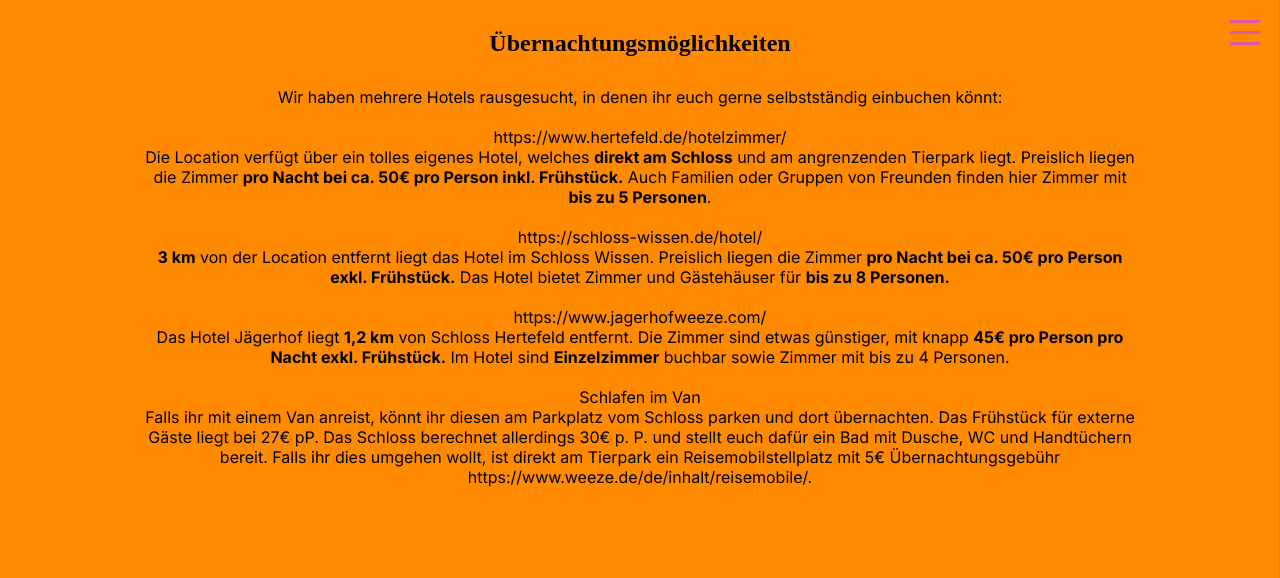
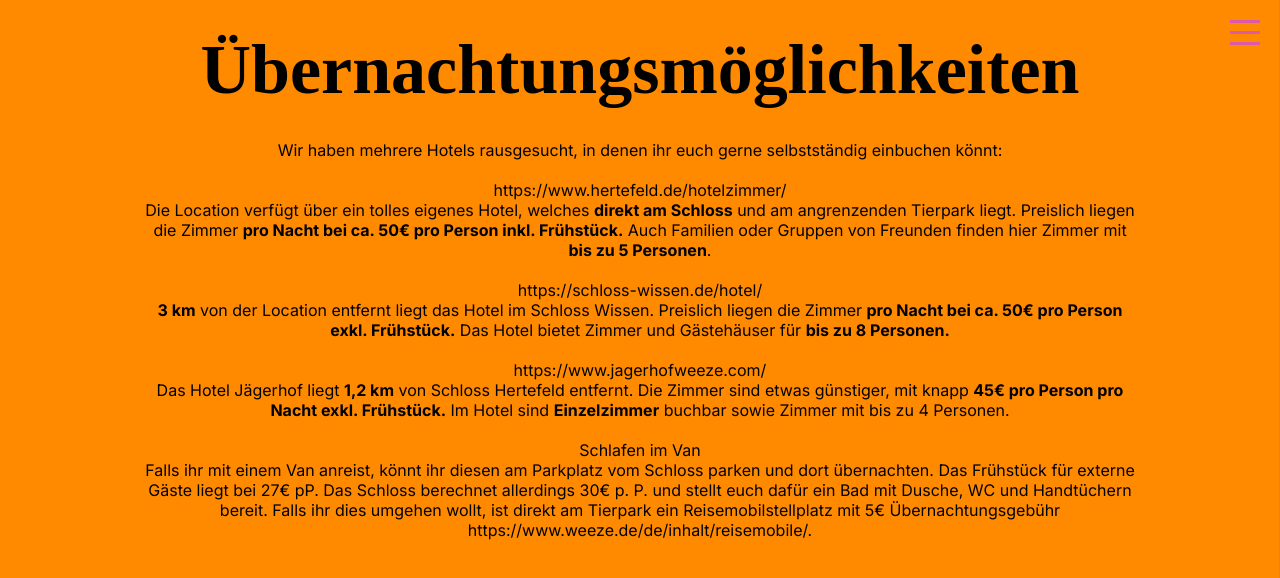
Before and after one commit to LaszloWa/yannek-franzi-wedding, a Next.js app: page /uebernachtung in a window 1280 px wide. Shown: the top 578 px of the page. Built offline with nearby package versions, Linux system fonts and the light colour scheme; a web font is replaced by a local one.

Commit message:
Changes headings to h1

```diff
--- a/app/ablauf/page.tsx
+++ b/app/ablauf/page.tsx
@@ -3,7 +3,7 @@
 export default function Ablauf() {
 	return (
 		<main className={styles.main}>
-			<h2 className={styles.heading}>Ablauf</h2>
+			<h1 className={styles.heading}>Ablauf</h1>
 			<div className={styles.body}>
 				<p>
 					<b>01.08.2025</b>
--- a/app/location/page.tsx
+++ b/app/location/page.tsx
@@ -3,7 +3,7 @@
 export default function Location() {
 	return (
 		<main className={styles.main}>
-			<h2 className={styles.heading}>Location und Anreise</h2>
+			<h1 className={styles.heading}>Location und Anreise</h1>
 			<div className={styles.body}>
 				<p>
 					<b>Location:</b>
--- a/app/rsvp/page.tsx
+++ b/app/rsvp/page.tsx
@@ -3,7 +3,7 @@
 export default function Rsvp() {
 	return (
 		<main className={styles.main}>
-			<h2>Rückmeldung</h2>
+			<h1>Rückmeldung</h1>
 			<div>
 				Bitte gebt uns eure Rückmeldung über das untenstehende Formular bis zum
 				30.06.2025! Alternativ dürft ihr uns auch gerne telefonisch oder per
--- a/app/uebernachtung/page.tsx
+++ b/app/uebernachtung/page.tsx
@@ -3,7 +3,7 @@
 export default function Uebernachtung() {
 	return (
 		<main className={styles.main}>
-			<h2 className={styles.heading}>Übernachtungsmöglichkeiten</h2>
+			<h1 className={styles.heading}>Übernachtungsmöglichkeiten</h1>
 			<div className={styles.body}>
 				<p>
 					Wir haben mehrere Hotels rausgesucht, in denen ihr euch gerne
```
